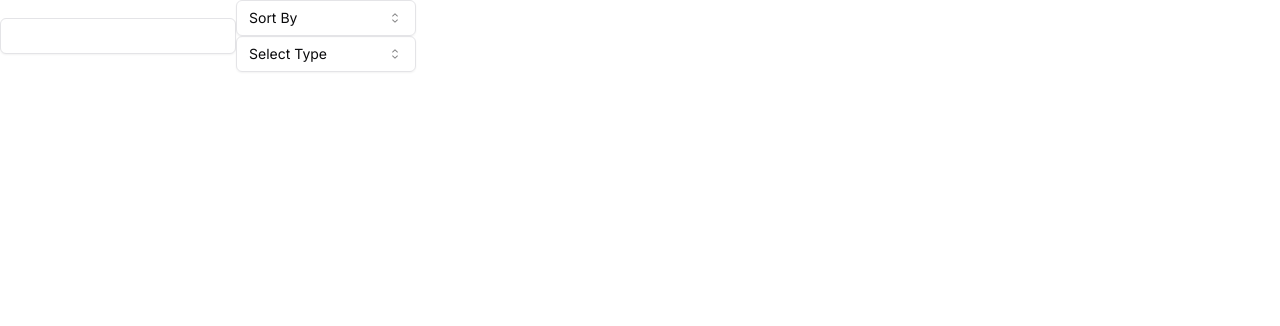
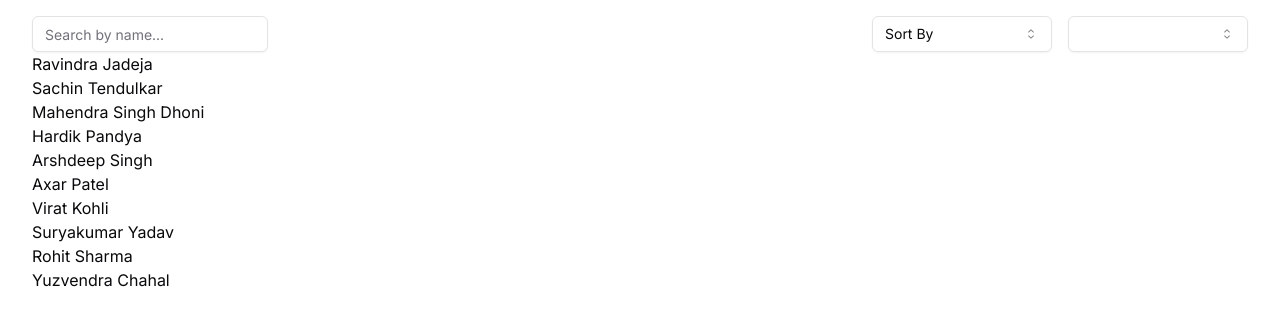
Before and after one commit to iarmankhan/cricketers-test-task, a Next.js app: page / in a window 1280 px wide. Shown: the top 326 px of the page. Built offline with nearby package versions, Linux system fonts and the light colour scheme.

Commit message:
:sparkles: Added react query for data fetching, moved filters to a hook, integration of filters with API

```diff
--- a/package.json
+++ b/package.json
@@ -24,6 +24,7 @@
     "postcss": "8.4.25",
     "react": "18.2.0",
     "react-dom": "18.2.0",
+    "react-query": "^3.39.3",
     "tailwind-merge": "^1.13.2",
     "tailwindcss": "3.3.2",
     "tailwindcss-animate": "^1.0.6",
--- a/src/app/(cricketers)/page.tsx
+++ b/src/app/(cricketers)/page.tsx
@@ -2,13 +2,31 @@
 
 import CricketersListFilters from "@/components/cricketers/cricketers-list-filters";
 import CricketersList from "@/components/cricketers/cricketers-list";
+import {useCricketers} from "@/lib/hooks/use-cricketers";
+import {useMemo} from "react";
+import {useCricketersFilters} from "@/lib/hooks";
 
 export default function CricketersListPage() {
+  const {search, setSearch, page, setPage, filter, setFilter, sortBy, setSortBy} = useCricketersFilters()
+  const {refetch, isLoading, data} = useCricketers(search, filter, page, 10, sortBy)
+
+  const cricketers = useMemo(() => {
+    if (!data) return []
+    return data.players || []
+  }, [data])
+
   return (
-    <div>
-      <CricketersListFilters />
+    <div className='my-4'>
+      <CricketersListFilters
+        search={search}
+        onSearchChange={setSearch}
+        filter={filter}
+        onFilterChange={setFilter}
+        sortBy={sortBy}
+        onSortByChange={setSortBy}
+      />
 
-      <CricketersList cricketers={[]} />
+      <CricketersList cricketers={cricketers} />
     </div>
   )
 }
--- a/src/app/layout.tsx
+++ b/src/app/layout.tsx
@@ -1,8 +1,9 @@
 import './globals.css'
-import type { Metadata } from 'next'
-import { Inter } from 'next/font/google'
+import type {Metadata} from 'next'
+import {Inter} from 'next/font/google'
+import QueryProvider from "@/components/query-provider";
 
-const inter = Inter({ subsets: ['latin'] })
+const inter = Inter({subsets: ['latin']})
 
 export const metadata: Metadata = {
   title: 'Cricketers',
@@ -10,13 +11,17 @@ export const metadata: Metadata = {
 }
 
 export default function RootLayout({
-  children,
-}: {
+                                     children,
+                                   }: {
   children: React.ReactNode
 }) {
   return (
     <html lang="en">
-      <body className={inter.className}>{children}</body>
+    <body className={inter.className}>
+      <QueryProvider>
+        <main className="container mx-auto">{children}</main>
+      </QueryProvider>
+    </body>
     </html>
   )
 }
--- a/src/components/cricketers/cricketers-list-filters.tsx
+++ b/src/components/cricketers/cricketers-list-filters.tsx
@@ -9,25 +9,38 @@ import {
   SelectTrigger,
   SelectValue
 } from "@/components/ui";
-import {useLocalStorageState} from "@/lib/hooks";
+import {useCricketersFilters} from "@/lib/hooks";
 
 interface CricketersListFiltersProps {
+  search: string
   onSearchChange: (search: string) => void
+
+  sortBy: SortFields | undefined
   onSortByChange: (order?: SortFields) => void
+
+  filter: string
   onFilterChange: (type: string) => void
 }
 
-export default function CricketersListFilters({}: CricketersListFiltersProps) {
-  const [search, setSearch] = useLocalStorageState<string>('search', '')
+export default function CricketersListFilters({
+                                                search,
+                                                onSearchChange,
+                                                sortBy,
+                                                onSortByChange,
+                                                filter,
+                                                onFilterChange
+                                              }: CricketersListFiltersProps) {
 
   return (
-    <div className='flex flex-row items-center'>
-      <div>
-        <Input type='search' value={search} onChange={e => setSearch(e.target.value)}/>
+    <div className='flex flex-row items-center justify-between'>
+      <div className=''>
+        <Input type='search' placeholder='Search by name...' value={search} onChange={e => onSearchChange(e.target.value)}/>
       </div>
 
-      <div>
-        <Select>
+      <div className='flex flex-row items-center gap-4'>
+        <Select value={sortBy} onValueChange={(val) => {
+          onSortByChange(val as SortFields)
+        }}>
           <SelectTrigger className="w-[180px]">
             <SelectValue placeholder="Sort By"/>
           </SelectTrigger>
@@ -41,8 +54,13 @@ export default function CricketersListFilters({}: CricketersListFiltersProps) {
           </SelectContent>
         </Select>
 
-        <Select>
-          <SelectTrigger className="w-[180px]">
+        <Select
+          value={filter}
+          onValueChange={(val) => {
+            onFilterChange(val)
+          }}
+        >
+          <SelectTrigger className="w-[180px]" >
             <SelectValue placeholder="Select Type"/>
           </SelectTrigger>
           <SelectContent>
--- /dev/null
+++ b/src/components/query-provider.tsx
@@ -0,0 +1,15 @@
+"use client";
+
+import { QueryClient, QueryClientProvider } from "react-query";
+
+const queryClient = new QueryClient();
+
+export default function QueryProvider({
+  children,
+}: {
+  children: React.ReactNode;
+}) {
+  return (
+    <QueryClientProvider client={queryClient}>{children}</QueryClientProvider>
+  );
+}
--- a/src/lib/hooks/index.ts
+++ b/src/lib/hooks/index.ts
@@ -1 +1,3 @@
 export * from './use-local-storage-state'
+export * from './use-cricketers'
+export * from './use-cricketers-filters'
--- /dev/null
+++ b/src/lib/hooks/use-cricketers-filters.ts
@@ -0,0 +1,20 @@
+import {useLocalStorageState} from "@/lib/hooks/use-local-storage-state";
+import {SortFields} from "@/lib/models/cricketers";
+
+export function  useCricketersFilters() {
+  const [search, setSearch] = useLocalStorageState<string>('search', '')
+  const [filter, setFilter] = useLocalStorageState<string>('filter', '')
+  const [page, setPage] = useLocalStorageState<number>('page', 1)
+  const [sortBy, setSortBy] = useLocalStorageState<SortFields | undefined>('sortBy', undefined)
+
+  return {
+    search,
+    setSearch,
+    filter,
+    setFilter,
+    page,
+    setPage,
+    sortBy,
+    setSortBy,
+  }
+}
--- /dev/null
+++ b/src/lib/hooks/use-cricketers.ts
@@ -0,0 +1,20 @@
+import {useQuery} from "react-query";
+import {getCricketers, SortFields} from "@/lib/models/cricketers";
+
+export function useCricketers(
+  searchQuery: string = '',
+  filter: string = '',
+  page: number = 1,
+  limit: number = 10,
+  order?: SortFields,
+){
+  return useQuery(
+    ['cricketers', searchQuery, filter, page, limit, order],
+    async () => {
+      return getCricketers(searchQuery, filter, page, limit, order)
+    },
+    {
+      refetchOnWindowFocus: false,
+    }
+  )
+}
```
